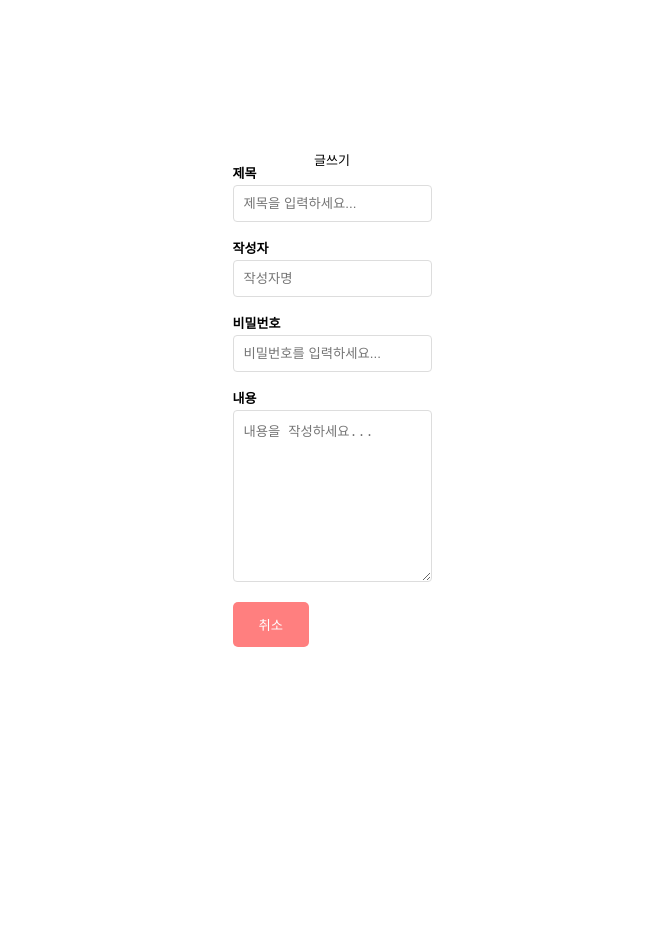
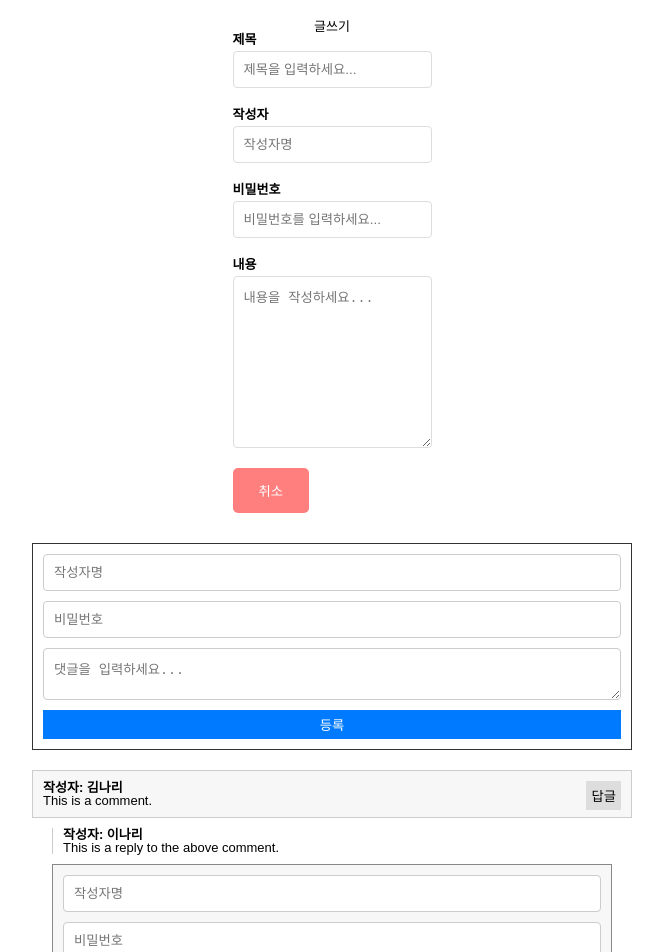
Before and after one commit to inthej/spring-react-board, a React (Create React App) app in the folder frontend/: page /board/1 in a window 1280 px wide. Shown: the top 952 px of the page, without its empty margins (308-971 px from the left). Before the commit the page ends 800 px from the top, so only its background shows below. Built offline with nearby package versions, Linux system fonts and the light colour scheme.

Commit message:
feat: 댓글 및 대댓글의 UI(html, css) 구현

```diff
--- a/frontend/src/pages/Board/BorderView.css
+++ b/frontend/src/pages/Board/BorderView.css
@@ -1,4 +1,4 @@
-.border-view-container {
+.board-view-container {
   display: flex;
   flex-direction: column;
   align-items: center;
@@ -124,3 +124,105 @@ input[aria-invalid="false"], textarea[aria-invalid="false"] {
   border: 1px solid #28a745; /* 유효한 상태일 때의 초록색 테두리 */
   box-shadow: 0 0 5px #28a745; /* 초록색 그림자 효과를 추가 */
 }
+
+.comments-section {
+  width: 100%;
+  max-width: 600px;
+  margin: 20px auto;
+  font-family: 'Arial', sans-serif;
+}
+
+.comment-form {
+  border: 1px solid #333;
+  padding: 10px;
+  margin: 10px 0;
+  background-color: #ffffff;
+}
+
+.reply-form {
+  border: 1px solid #888;
+  padding: 10px;
+  margin: 10px 20px;
+  background-color: #f7f7f7;
+}
+
+.comment-form,
+.reply-form {
+  display: flex;
+  flex-direction: column;
+  margin-bottom: 20px;
+}
+
+.comment-form input, .reply-form input {
+  width: 100%;
+  padding: 10px;
+  margin-bottom: 10px;
+  border: 1px solid #ccc;
+}
+
+.comment-form textarea,
+.reply-form textarea {
+  width: 100%;
+  padding: 10px;
+  margin-bottom: 10px;
+  border: 1px solid #ccc;
+  resize: vertical;
+}
+
+.comment-form .submit-comment,
+.reply-form .submit-reply {
+  padding: 5px 15px;
+  background-color: #007BFF;
+  color: #fff;
+  border: none;
+  cursor: pointer;
+  transition: background-color 0.3s;
+}
+
+.comment-form .submit-comment:hover,
+.reply-form .submit-reply:hover {
+  background-color: #0056b3;
+}
+
+.comments-list {
+  list-style-type: none;
+}
+
+.comment {
+  border: 1px solid #ccc;
+  padding: 10px;
+  margin-bottom: 10px;
+  background-color: #f7f7f7;
+  position: relative;
+}
+
+.comment .comment-author,
+.reply .reply-author {
+  font-weight: bold;
+}
+
+.reply-btn {
+  position: absolute;
+  right: 10px;
+  top: 10px;
+  background-color: #ddd;
+  padding: 5px;
+  cursor: pointer;
+  border: none;
+  transition: background-color 0.3s;
+}
+
+.reply-btn:hover {
+  background-color: #bbb;
+}
+
+.replies {
+  margin-top: 10px;
+  margin-left: 20px;
+}
+
+.reply {
+  border-left: 1px solid #ccc;
+  padding-left: 10px;
+  margin-top: 10px;
+}
--- a/frontend/src/pages/Board/BorderView.js
+++ b/frontend/src/pages/Board/BorderView.js
@@ -134,7 +134,7 @@ const BorderView = () => {
   )
 
   return (
-    <div className="border-view-container">
+    <div className="board-view-container">
       <h2>글쓰기</h2>
       <form noValidate onSubmit={handleSubmit(onSubmit)}>
         <div className="input-group">
@@ -241,6 +241,37 @@ const BorderView = () => {
           )}
         </div>
       </form>
+
+      <div className="comments-section">
+        <div className="comment-form">
+          <input type="text" placeholder="작성자명" className="comment-author-input" />
+          <input type="password" placeholder="비밀번호" className="comment-password-input" />
+          <textarea placeholder="댓글을 입력하세요..."></textarea>
+          <button className="submit-comment">등록</button>
+        </div>
+
+        <div className="comments-list">
+          <div className="comment">
+            <div className="comment-author">작성자: 김나리</div>
+            <div className="comment-text">This is a comment.</div>
+            <button className="reply-btn">답글</button>
+          </div>
+
+          <div className="replies">
+            <div className="reply">
+              <div className="reply-author">작성자: 이나리</div>
+              <div className="reply-text">This is a reply to the above comment.</div>
+            </div>
+          </div>
+
+          <div className="reply-form">
+            <input type="text" placeholder="작성자명" className="reply-author-input" />
+            <input type="password" placeholder="비밀번호" className="reply-password-input" />
+            <textarea placeholder="답글을 입력하세요..."></textarea>
+            <button className="submit-reply">등록</button>
+          </div>
+        </div>
+      </div>
     </div>
   )
 }
```
